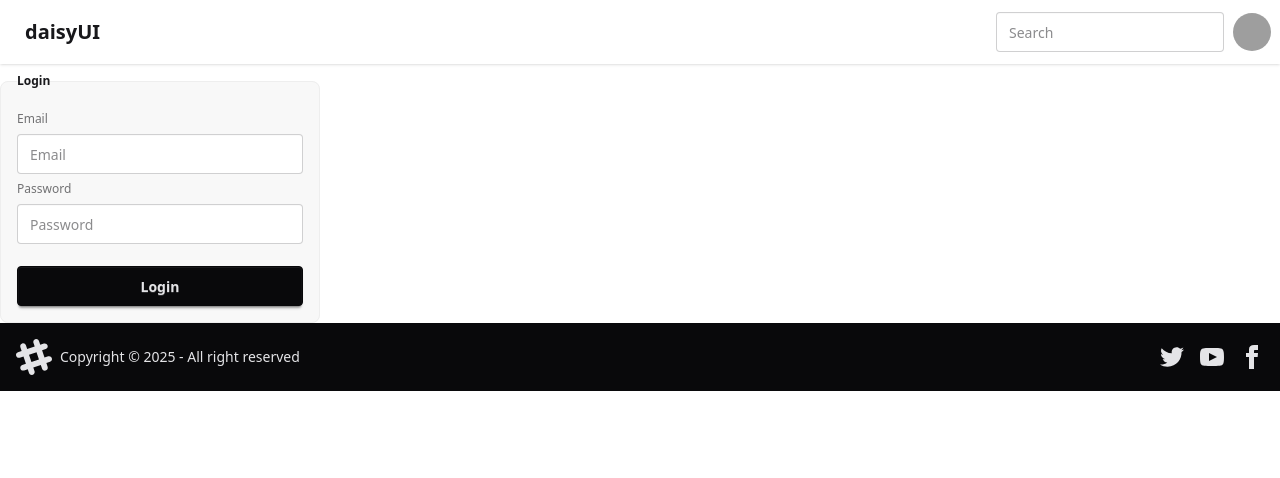
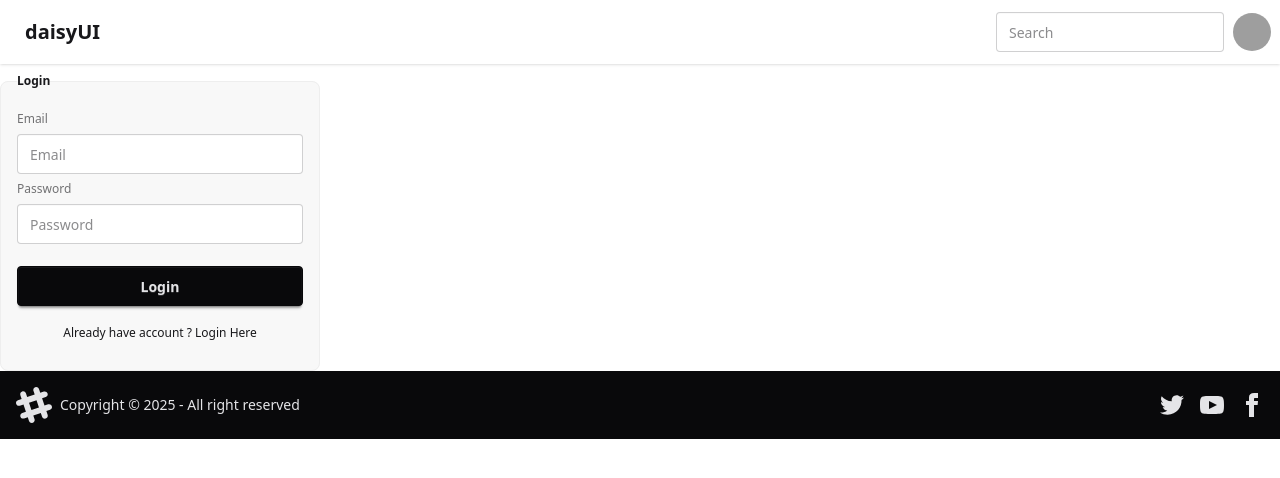
Before and after one commit to ambadasgote7/InternStatus, a React app in the folder frontend/: page /login in a window 1280 px wide. Shown: the top 478 px of the page. Built offline with nearby package versions, Linux system fonts and the light colour scheme; grey boxes are pictures that could not be loaded; the HTML template or start-up script is replaced by a standard one.

Commit message:
Feautre : Login added to the UI

```diff
--- a/frontend/src/components/auth/Login.jsx
+++ b/frontend/src/components/auth/Login.jsx
@@ -4,6 +4,7 @@ import { BASE_URL } from "../../utils/constants";
 import { useNavigate } from "react-router-dom";
 import { useDispatch } from "react-redux";
 import { addUser } from "../../utils/userSlice";
+import { Link } from "react-router-dom";
 
 const Login = () => {
 
@@ -35,6 +36,13 @@ const Login = () => {
         <input type="password" className="input" placeholder="Password" value={password} onChange={(e) => setPassword(e.target.value)}/>
 
         <button className="btn btn-neutral mt-4" onClick={handleLogin}>Login</button>
+
+        <Link to={'/signup'}>
+            <p className="flex justify-center my-3 cursor-pointer">
+                Already have account ? Login Here
+            </p>
+        </Link>
+
         </fieldset>
     )
 }
```
